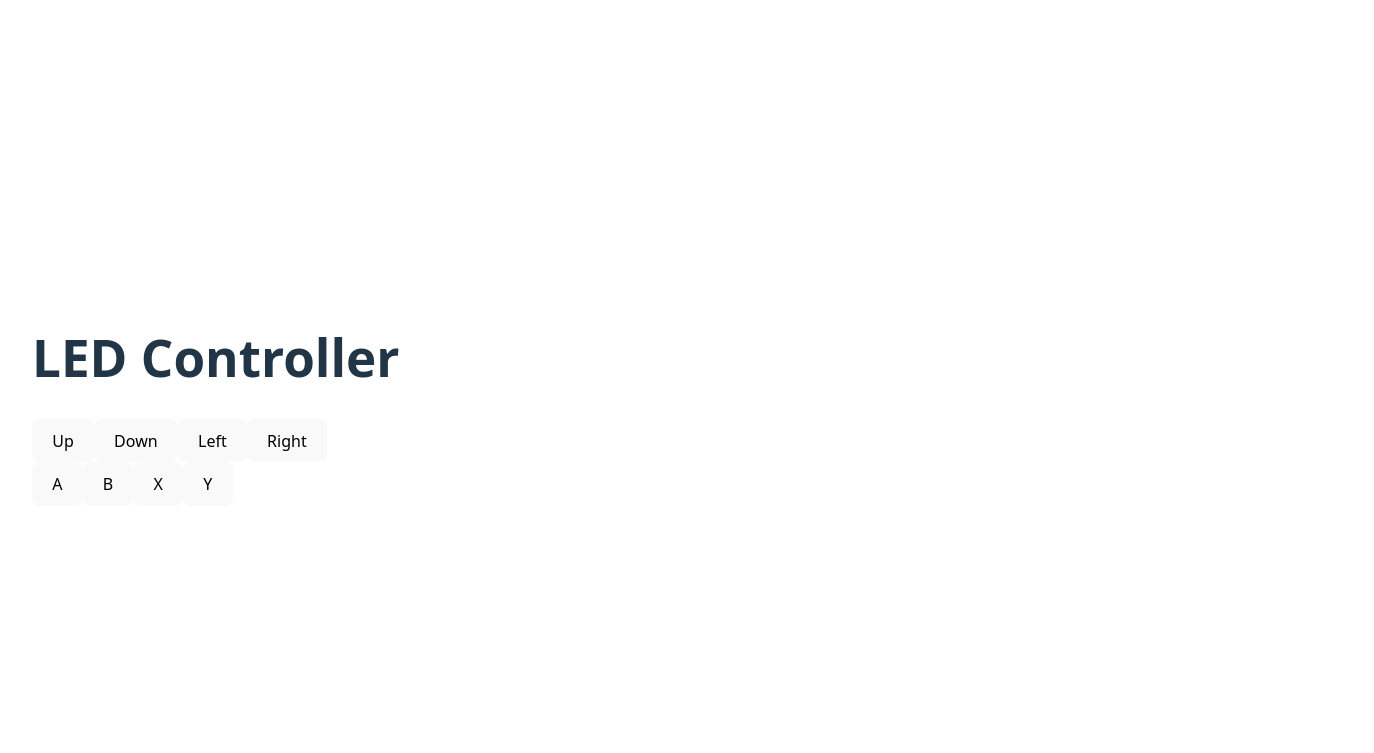
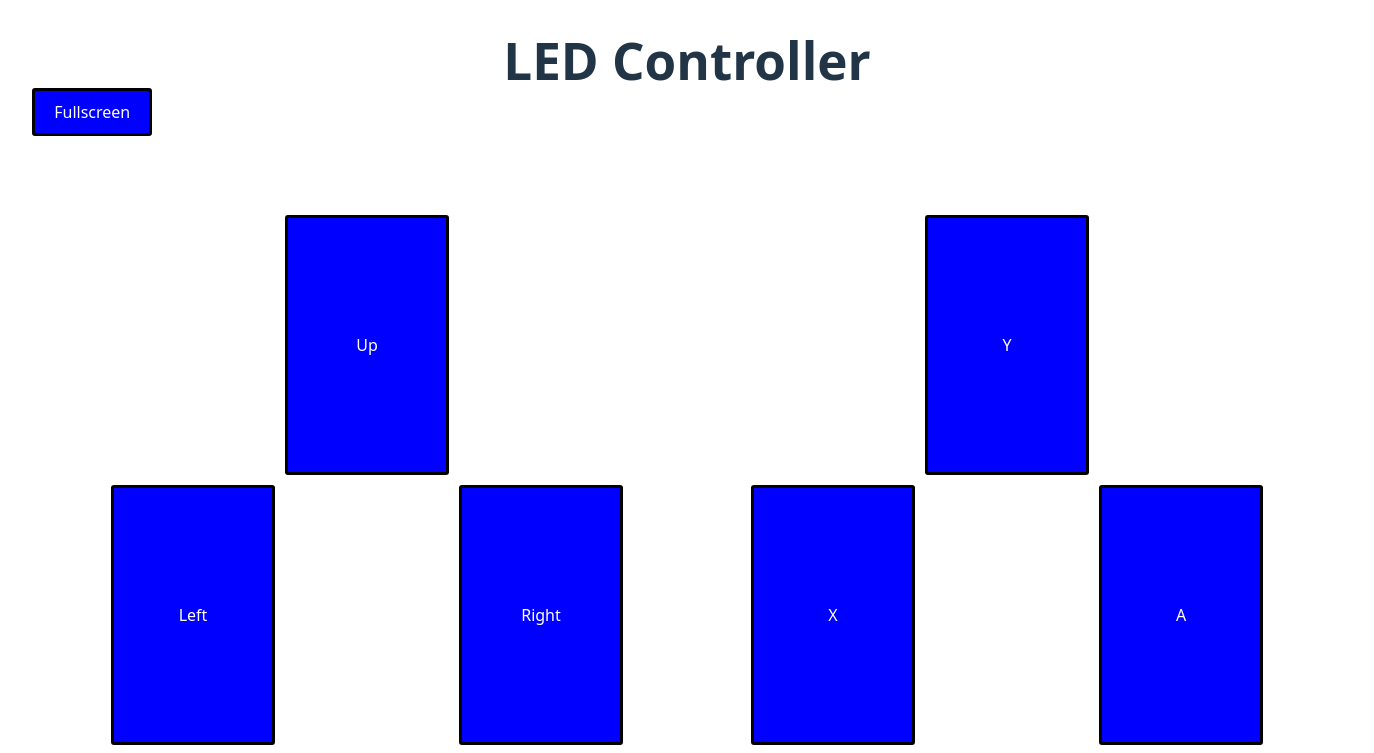
Before and after one commit to himiDias/custom-led-panel, a React (Vite) app in the folder src/http_server/frontend/: page / in a window 1280 px wide. Shown: the top 753 px of the page, 1374 px wide, since content can reach past the window. Built offline with nearby package versions, Linux system fonts and the light colour scheme.

Commit message:
controller base done

```diff
--- a/src/http_server/frontend/src/App.css
+++ b/src/http_server/frontend/src/App.css
@@ -1,40 +1,51 @@
 #root {
-  max-width: 1280px;
   padding: 2rem;
 }
 
-.logo {
-  height: 6em;
-  padding: 1.5em;
-  will-change: filter;
-  transition: filter 300ms;
-}
-.logo:hover {
-  filter: drop-shadow(0 0 2em #646cffaa);
-}
-.logo.react:hover {
-  filter: drop-shadow(0 0 2em #61dafbaa);
+#container{
+	display: flex;
+	justify-content: space-between;
+	margin : 15px;
 }
 
-@keyframes logo-spin {
-  from {
-    transform: rotate(0deg);
-  }
-  to {
-    transform: rotate(360deg);
-  }
+.screen-title{
+  margin: auto;
+  text-align:center;
 }
 
-@media (prefers-reduced-motion: no-preference) {
-  a:nth-of-type(2) .logo {
-    animation: logo-spin infinite 20s linear;
-  }
+button{
+	background-color: blue;
+	color:white;
+	border: 3px solid black;
+	border-radius: 3px;
 }
 
-.card {
-  padding: 2em;
+#dpad,#buttons{
+	display: grid;
+	grid-template-columns:repeat(3,1fr);
+	grid-template-rows:repeat(3,1fr);
+	gap:10px;
+	width : 40vw;
+	height : 100vh;
+  padding : 5vw;
 }
 
-.read-the-docs {
-  color: #888;
+#dpad-u, #btn-y{
+	grid-row:1;
+	grid-column:2;
 }
+
+#dpad-d, #btn-b{
+	grid-row:3;
+	grid-column:2;
+}
+
+#dpad-l, #btn-x{
+	grid-row:2;
+	grid-column:1;
+}
+
+#dpad-r, #btn-a{
+	grid-row:2;
+	grid-column:3;
+}
--- a/src/http_server/frontend/src/App.jsx
+++ b/src/http_server/frontend/src/App.jsx
@@ -9,8 +9,9 @@ function App() {
 
   return (
     <>
-      <h1>LED Controller</h1>
-
+      <h1 class = "screen-title">LED Controller</h1>
+      <button onClick={enterLandscape}>Fullscreen</button>
+      <div id = "container">
         <div id = "dpad">
           <ControllerButton id = "dpad-u" text = "Up" />
           <ControllerButton id = "dpad-d" text = "Down" />
@@ -23,6 +24,7 @@ function App() {
           <ControllerButton id = "btn-b" text = "B" />
           <ControllerButton id = "btn-x" text = "X" />
           <ControllerButton id = "btn-y" text = "Y" />
+        </div>
       </div>
     </>
   )
@@ -38,4 +40,18 @@ function ControllerButton({id,text}){
   }
 }
 
+async function enterLandscape(){
+  try{
+    await document.documentElement.requestFullscreen();
+
+    if (screen.orientation && screen.orientation.lock){
+      await screen.orientation.lock("landscape");
+    }
+
+    console.log("Orientation locked to landscape");
+    }catch(err){
+      console.error("Orientation failed: ",err);
+    }
+}
+
 export default App
```
Lines whose indentation alone changed are shown as unchanged.
